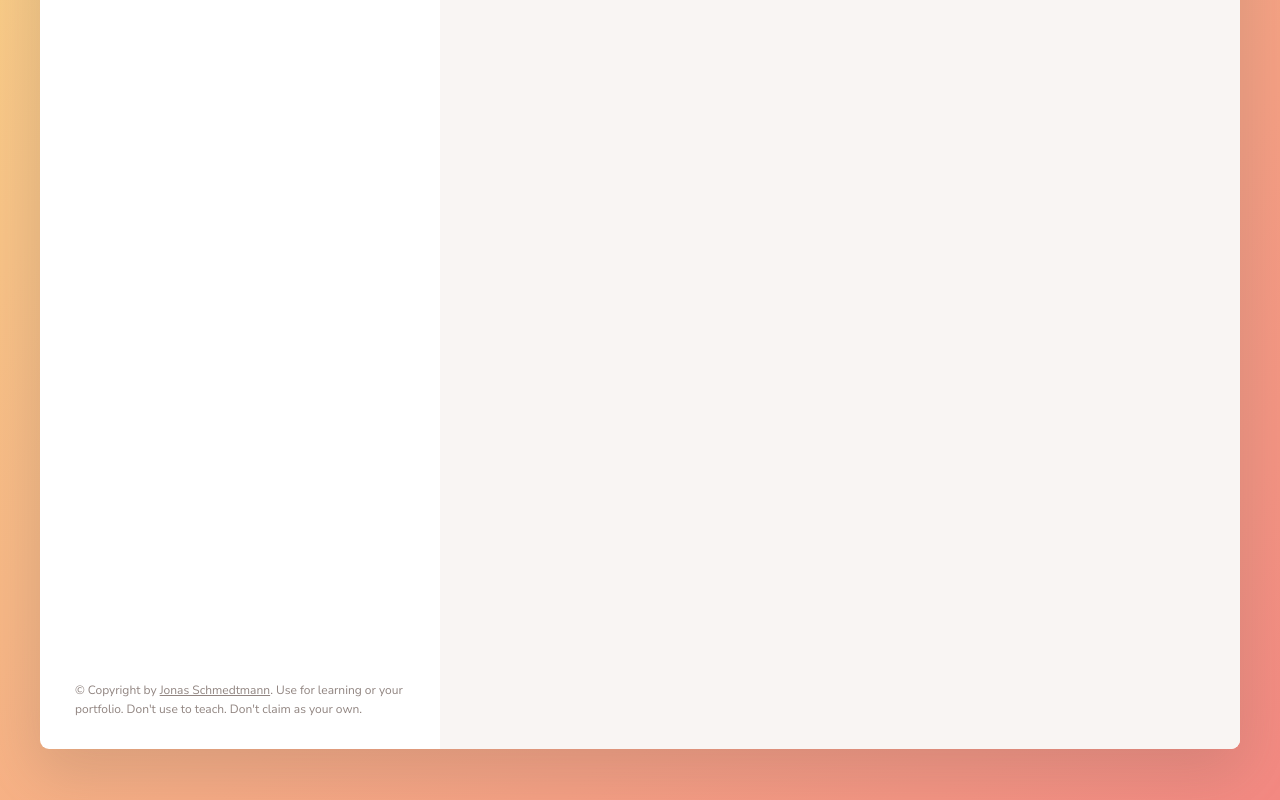
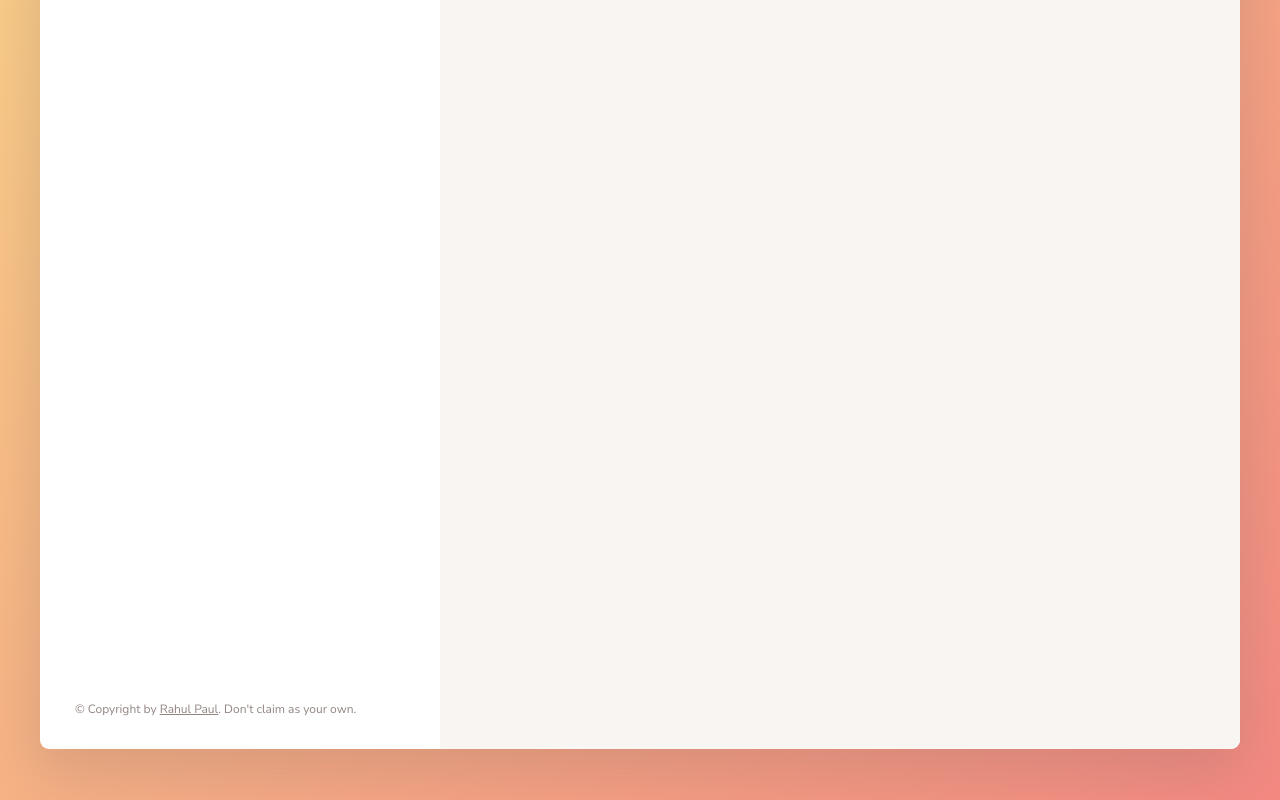
Before and after one commit to NexTRahul/forkify, a website built with Parcel: page index.html in a window 1280 px wide. Shown: the part 472-1272 px from the top of the page. Built offline with nearby package versions, Linux system fonts and the light colour scheme.

Commit message:
Resolve Bugs

```diff
--- a/index.html
+++ b/index.html
@@ -11,7 +11,7 @@
     <link rel="shortcut icon" href="src/img/favicon.png" type="image/x-icon" />
 
     <link rel="stylesheet" href="src/sass/main.scss" />
-    <script defer src="src/js/controller.js"></script>
+    <script type="module" defer src="src/js/controller.js"></script>
 
     <title>forkify // Search over 1,000,000 recipes</title>
   </head>
@@ -123,13 +123,8 @@
 
         <p class="copyright">
           &copy; Copyright by
-          <a
-            class="twitter-link"
-            target="_blank"
-            href="https://twitter.com/jonasschmedtman"
-            >Jonas Schmedtmann</a
-          >. Use for learning or your portfolio. Don't use to teach. Don't claim
-          as your own.
+          <a class="twitter-link" target="_blank" href="#">Rahul Paul</a>. Don't
+          claim as your own.
         </p>
       </div>
 
--- a/src/js/config.js
+++ b/src/js/config.js
@@ -1,5 +1,5 @@
 export const API_URL = 'https://forkify-api.herokuapp.com/api/v2/recipes/';
 export const TIMEOUT_SEC = 10;
 export const RES_PER_PAGE = 10;
-export const KEY = '<YOUR_KEY>';
-export const MODAL_CLOSE_SEC = 2.5;
+export const KEY = '348eb9a2-f795-47cc-bc51-b9ef24f75cfc';
+export const MODAL_CLOSE_SEC = 1.5;
--- a/src/js/model.js
+++ b/src/js/model.js
@@ -81,7 +81,6 @@ export const getSearchResultsPage = function (page = state.search.page) {
 export const updateServings = function (newServings) {
   state.recipe.ingredients.forEach(ing => {
     ing.quantity = (ing.quantity * newServings) / state.recipe.servings;
-    // newQt = oldQt * newServings / oldServings // 2 * 8 / 4 = 4
   });
 
   state.recipe.servings = newServings;
--- a/src/js/views/recipeView.js
+++ b/src/js/views/recipeView.js
@@ -1,6 +1,4 @@
 import View from './View.js';
-
-// import icons from '../img/icons.svg'; // Parcel 1
 import icons from 'url:../../img/icons.svg'; // Parcel 2
 import { Fraction } from 'fractional';
 
--- a/src/js/views/resultsView.js
+++ b/src/js/views/resultsView.js
@@ -1,6 +1,5 @@
 import View from './View.js';
 import previewView from './previewView.js';
-import icons from 'url:../../img/icons.svg'; // Parcel 2
 
 class ResultsView extends View {
   _parentElement = document.querySelector('.results');
--- a/src/js/views/view.js
+++ b/src/js/views/view.js
@@ -1,4 +1,4 @@
-import icons from 'url:../../img/icons.svg'; // Parcel 2
+import icons from 'url:../../img/icons.svg';
 
 export default class View {
   _data;
@@ -9,7 +9,7 @@ export default class View {
    * @param {boolean} [render=true] If false, create markup string instead of rendering to the DOM
    * @returns {undefined | string} A markup string is returned if render=false
    * @this {Object} View instance
-   * @author Jonas Schmedtmann
+   * @author Rahul Paul
    * @todo Finish implementation
    */
   render(data, render = true) {
```
